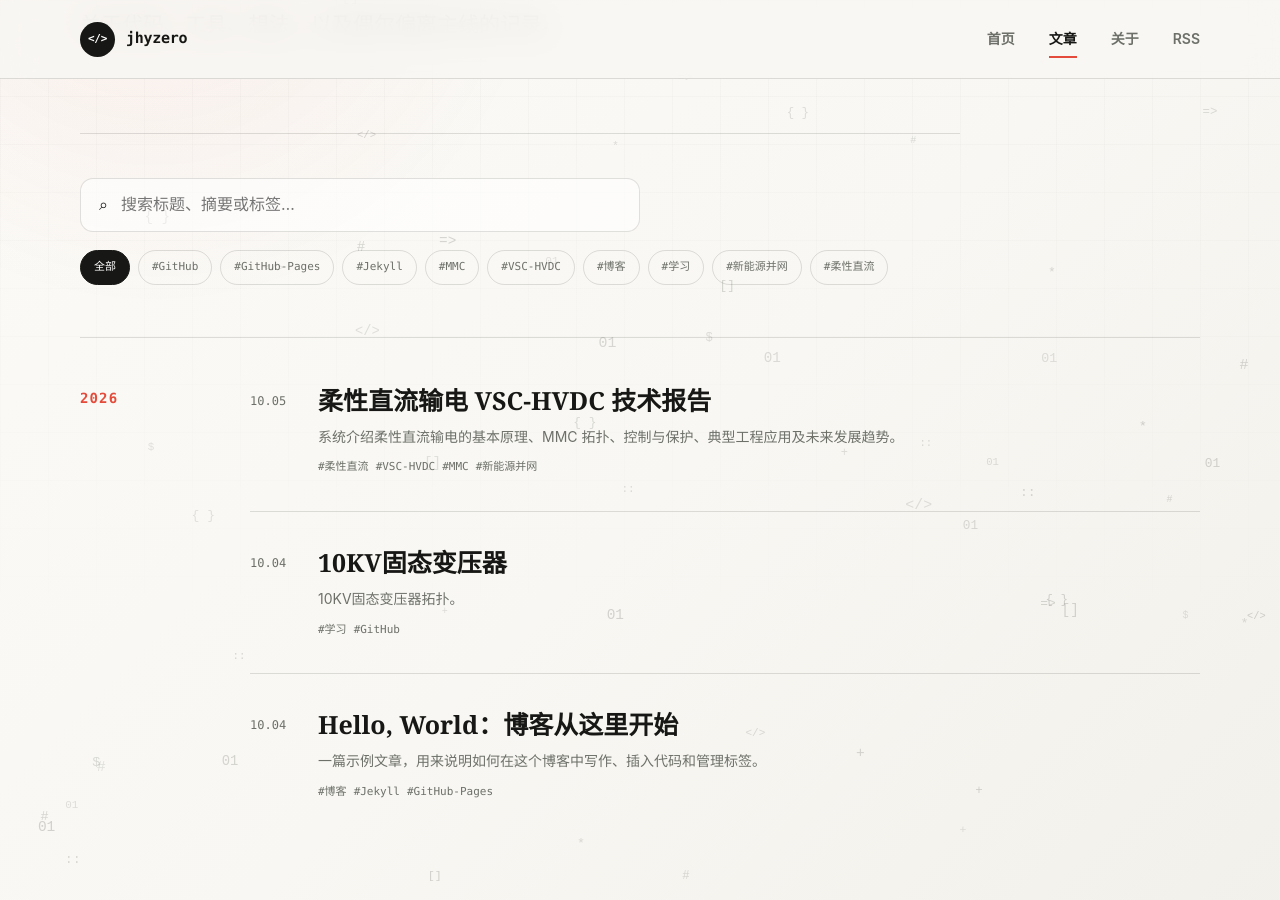
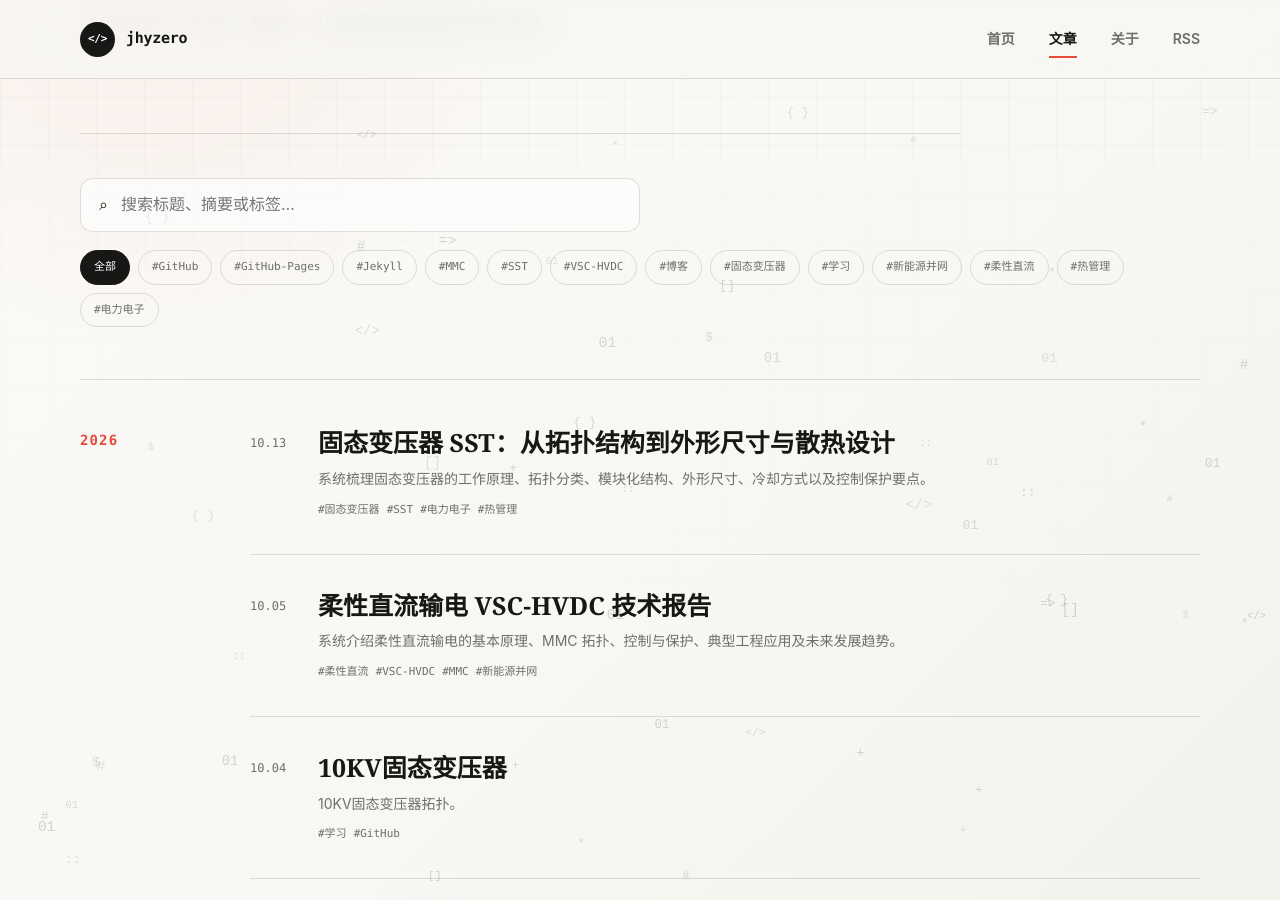
Before and after one commit to jhyzero/jhyzero.github.io, a Jekyll site: the page built from archives.html, in a window 1280 px wide and 900 px high, scrolled down 354 px. Built offline with Jekyll 4.4.1, drawn with Linux system fonts in a browser that asks for light colours; some of the changed lines change nothing that is shown.

Commit message:
Publish SST topology and thermal design article

````diff
--- a/_layouts/default.html
+++ b/_layouts/default.html
@@ -9,6 +9,17 @@
     <link rel="canonical" href="{{ page.url | absolute_url }}">
     <link rel="alternate" type="application/rss+xml" title="{{ site.title }} RSS" href="{{ '/rss.xml' | absolute_url }}">
     <link rel="stylesheet" href="{{ '/assets/css/main.css' | relative_url }}">
+    {% if page.layout == 'post' %}
+    <script>
+      window.MathJax = {
+        tex: {
+          inlineMath: [['$', '$'], ['\\(', '\\)']],
+          displayMath: [['$$', '$$'], ['\\[', '\\]']]
+        }
+      };
+    </script>
+    <script src="https://cdn.jsdelivr.net/npm/mathjax@3/es5/tex-mml-chtml.js" defer></script>
+    {% endif %}
     <script src="{{ '/assets/js/main.js' | relative_url }}" defer></script>
     <script src="{{ '/assets/js/particles.js' | relative_url }}" defer></script>
   </head>
--- /dev/null
+++ b/_posts/2026-10-13-sst-topology-dimensions-thermal-design.md
@@ -0,0 +1,250 @@
+---
+title: "固态变压器 SST：从拓扑结构到外形尺寸与散热设计"
+description: "系统梳理固态变压器的工作原理、拓扑分类、模块化结构、外形尺寸、冷却方式以及控制保护要点。"
+date: 2026-10-13 00:00:00 +0800
+categories: [电力电子]
+tags: [固态变压器, SST, 电力电子, 热管理]
+---
+
+提到变压器，我们通常会想到铁芯、绕组，以及体积不小的工频设备。固态变压器（Solid-State Transformer，SST，也常称电力电子变压器 PET）则把功率半导体、控制系统和高频隔离磁件结合起来，让电压变换进一步扩展为可控制的电能转换。
+
+不过，SST 并不是“没有变压器的变压器”，也不是“把传统变压器换成 SiC 器件”。理解它，需要同时看电气拓扑、绝缘、控制、机械结构和热管理。
+
+本文按照“工作原理—拓扑—模块化—尺寸—散热”的顺序展开。产品尺寸仅作为具体例子，不作为所有 SST 的通用规格；工程计算示例也不代表厂家内部设计。
+
+## 一、SST 是什么：从变压设备到电能接口
+
+传统工频变压器主要利用 50/60 Hz 磁场完成电压变换与电气隔离。SST 则在磁件前后加入电力电子变换级，先把电能转换为适合高频磁件处理的形式，再获得所需的交流或直流输出。
+
+因此，SST 通常包含功率半导体、高频或中频隔离变压器、控制与保护电路。日立的技术介绍也将这些部分列为 SST 的基本组成，并说明其可服务交直流混合供电场景。[日立 SST 技术介绍](https://www.hitachi.com/en/press/articles/2021/03/0326a/)
+
+| 比较项 | 传统工频变压器 | SST |
+|---|---|---|
+| 电压变换 | 以工频磁件和变比为主 | 由变流器、磁件与控制共同实现 |
+| 电气隔离 | 工频变压器 | 中频/高频隔离磁件 |
+| 输出形式 | 通常为交流 | 可按设计提供交流、直流或多端口 |
+| 动态调节 | 单独变压器的能力有限 | 可通过闭环控制调节电压与功率 |
+| 电能质量 | 通常需配套设备处理 | 有源前端可承担部分调节任务 |
+| 工程重点 | 磁件、绝缘、温升和机械强度 | 还包括半导体、软件、EMC、通信与故障协调 |
+
+需要强调：双向功率、无功补偿、故障隔离等能力取决于具体电路与控制配置，并不是所有名为 SST 的产品都具备。SST 也不天然具有储能能力；没有相应储能及离网控制，不能直接把它视为 UPS。
+
+## 二、拓扑怎么分类：先看级数，再看每一级电路
+
+介绍 SST 时，容易把“三级拓扑”“CHB”“DAB”混在一起。实际上它们回答的是不同问题：
+
+- 单级、两级、三级：能量处理链路如何组织。
+- CHB、MMC 等：中压侧具体怎样实现功率变换。
+- DAB、LLC 等：隔离级怎样通过高频磁件传输能量。
+
+### 1. 单级、两级和三级
+
+传统交流输入、交流输出的 SST 分类中，常见单级、带低压直流环节的两级、带高压直流环节的两级，以及具有高低压直流环节的三级结构。[SST 电路配置综述](https://eprints.ncl.ac.uk/249354)
+
+| 类别 | 基本特征 | 主要权衡 |
+|---|---|---|
+| 单级 | 隔离型直接 AC/AC 变换，不设置可独立使用的直流母线 | 链路紧凑，但调制、换流和端口解耦更复杂 |
+| 两级 | 将功能拆成两级，具有高压或低压直流环节的一种典型结构 | 灵活性提高，但端口能力取决于直流环节的位置 |
+| 三级 | AC/DC、隔离 DC/DC、DC/AC 分别承担输入、隔离和输出功能 | 功能分工清晰，也增加器件、损耗与控制协调 |
+
+典型三级交流输出 SST 可表示为：
+
+```text
+中压交流
+   ↓
+有源整流 AC/DC
+   ↓
+高压侧直流环节
+   ↓
+隔离 DC/DC：高频桥＋变压器＋整流桥
+   ↓
+低压侧直流环节
+   ↓
+输出逆变 DC/AC
+   ↓
+低压交流
+```
+
+对于直流充电或直流数据中心供电，常见能量链在低压直流侧结束：
+
+```text
+中压交流 → AC/DC → 高频隔离 DC/DC → 低压直流
+```
+
+它不需要为了套用“三级 SST”这一名称而增加交流逆变器。不同文献和产品的级数命名可能不同，判断时应看实际电路，而不是只看名称。
+
+### 2. 中压侧：CHB、MMC 与多电平电路
+
+中压电压不能简单由一只普通低压开关器件承担。解决思路包括采用更高耐压器件，以及让多个单元串联分担电压。
+
+| 电路 | 结构特点 | 需要解决的问题 |
+|---|---|---|
+| CHB，级联 H 桥 | 多个全桥单元级联形成多电平电压 | 单元能量与电压平衡、浮置供电、同步和旁路 |
+| MMC，模块化多电平 | 多个子模块组成桥臂，适合电压和容量扩展 | 子模块电容平衡、桥臂环流与故障处理 |
+| NPC/ANPC/T 型等 | 通过多电平结构改善电压阶跃及部分器件应力 | 中点平衡、换流路径与各器件损耗分配 |
+
+MMC 或 CHB 并不自动等于 SST。是否属于本文讨论的隔离型 SST，还要看后续隔离磁件、端口和完整系统功能。
+
+### 3. 隔离级：DAB 与谐振方案
+
+DAB（Dual Active Bridge，双有源桥）由原边有源全桥、副边有源全桥、高频变压器和传输电感构成。改变两侧桥输出方波的相位关系，可以调节传输功率。
+
+```text
+原边直流 → 有源全桥 → 传输电感＋高频变压器 → 有源全桥 → 副边直流
+```
+
+DAB 适合研究双向功率传输，但并非所有工作点都能达到软开关。轻载、电压比失配和相移选择会影响环流及器件电流应力。LLC、CLLLC 等谐振方案也可作为隔离级选择，但必须比较电压范围、调节方式、双向需求及软开关区域。[TI DAB 参考设计](https://www.ti.com/tool/TIDA-010054)
+
+## 三、中压 SST 为什么采用模块化结构
+
+一种有代表性的模块化实现是：高压侧串联分担电压，隔离后的低压侧并联分担电流。
+
+```text
+中压侧：多个 AC/DC 模块的交流端口串联
+             │            │            │
+          隔离 DC/DC     隔离 DC/DC     隔离 DC/DC
+             │            │            │
+低压侧：─────┴────────────┴────────────┴─────公共直流母线
+```
+
+Typhoon HIL 公开的 SST 仿真示例采用 CHB 前端，每个单元后接 DAB，DAB 输出并联，并分别处理前端电压平衡和输出功率分配。[CHB＋DAB 示例](https://www.typhoon-hil.com/documentation/typhoon-hil-application-notes/References/solid_state_transformer.html)
+
+模块化的收益是电压分担、容量扩展和维护分区，但也带来额外任务：串联侧要均压与协调能量，并联侧要均流与抑制环流，控制及辅助电源要满足浮置电位下的绝缘要求。
+
+N+X 冗余也不能简单理解为“多放几块模块就能不停机”。它涉及可用电压、调制裕量、剩余模块功率、旁路及故障隔离。正常受控退出和桥臂短路、绝缘击穿等破坏性故障，不应混为一谈。
+
+## 四、SST 为什么可能更紧凑，但不能简单按频率缩小
+
+提高磁件工作频率，是 SST 提升功率密度的重要手段之一。以对称全桥方波为例，磁通关系可写成：
+
+\[
+B_{pk}=\frac{V}{4fNA_e}
+\]
+
+其中 V 为施加在绕组上的方波幅值，f 为频率，N 为匝数，Ae 为有效磁芯截面积。在其他约束允许时，提高频率有机会减小磁件。
+
+但是，高频化还会增加开关损耗、高频铜损、EMI 及绝缘设计难度；漏感、寄生电容、散热、窗口和制造工艺也会限制继续缩小。高频变压器设计本质上是效率、质量、体积和频率之间的优化，而非简单按 1/f 缩放。[EPFL 中频变压器设计研究](https://infoscience.epfl.ch/record/261304/files/2019_IEEE_TPE_Mogorovic.pdf)
+
+更重要的是，磁件变小不等于整机同比例变小。SST 机柜还需要容纳功率模块、电容、电抗器、母排、保护、控制、绝缘分区及冷却系统。
+
+## 五、外形尺寸怎么看：模块、机柜和场站必须分清
+
+SST 没有统一的外形尺寸。尺寸取决于输入电压、功率、端口、模块数量、冗余、绝缘、防护和冷却，以及统计边界中是否包含中压开关柜与冷却外设。
+
+以下两个例子分别说明模块级与机柜级尺寸，不能直接进行整机功率密度比较：
+
+| 公开例子 | 尺寸 | 正确理解 |
+|---|---|---|
+| TI TIDA-011012，50 kW 参考设计 | 单模块 850×300×80 mm | 参考设计单模块，不是完整中压 SST 整机；TI 说明组装板用于测试验证，不提供销售 |
+| 为光充电型 SST 官网参数表 | 1.25 MW 机型：宽×深×高 3600×1500×2400 mm | 具体机型的产品尺寸，不是 1 MW 尺寸，更不是所有 SST 尺寸 |
+
+来源：[TI 参考设计](https://www.ti.com/tool/TIDA-011012)、[为光官网参数图](https://www.weiguangenergy.com/upload/default/20260128/0af0e06b88213088d30a707701f73588.png)。为光尺寸采用官网图表口径；安装仍应以对应机型外形图为准，不同资料的轴向排列可能存在差异。
+
+对上述为光机型，外形包络体积约 12.96 m³，几何底面积约 5.4 m²。它们都是由公布尺寸计算的值，不代表实际安装占地：门开启、检修、接线、中压设备和外置冷却系统可能需要额外空间。
+
+因此，博客里不宜写“SST 一般只有某个固定尺寸”。更准确的表达是：**SST 可通过高频化与模块化提高功率密度，但整机尺寸必须结合电压、功率和系统边界讨论。**
+
+## 六、机柜里除了功率模块，还有哪些部分
+
+从功能上看，SST 通常需要以下分区，而非只把几块电路板塞进柜子：
+
+- 中压接口：接入、测量、保护和联锁，可能由外部开关设备承担。
+- 功率变换区：前端模块、隔离级和高频磁件。
+- 直流配电区：电容、母排、支路保护和输出接口。
+- 控制辅助区：主控、本地控制、采样、通信与辅助供电。
+- 热管理区：风道、冷板、泵、换热器及监测。
+
+具体布局由厂家结构设计决定。高低压分区、对地绝缘、模块更换空间、低电感母排以及冷却泄漏路径，往往比“尽量装得紧”更重要。
+
+低压侧的大电流尤其容易被忽略。以 1 MW 直流输出为例：
+
+\[
+I=P/U
+\]
+
+800 V 时约 1250 A，750 V 时约 1333 A。于是接头电阻、母排温升、支路均流和故障反灌，都成为系统级设计任务。输出端电压较低，并不意味着它的结构和保护更简单。
+
+## 七、散热方式：先算损耗，再选择冷却
+
+### 1. SST 主要有哪些热源
+
+热源不仅是 SiC 或 IGBT。还包括高频变压器铁损与铜损、电感损耗、电容 ESR、母排与接头损耗，以及驱动、辅助电源、风机和泵的耗电。
+
+若输出功率为 Pout，效率为 η，则在相同计量边界下：
+
+\[
+P_{loss}=P_{out}\left(\frac{1}{\eta}-1\right)
+\]
+
+例如，在 1 MW 输出点效率若达到 98.5%，损耗仍约 15.2 kW。这里是条件计算，不能因为产品标有“最高效率 98.5%”，就推断额定、高温和全负载范围损耗都是这个值。
+
+热管理还需看局部热点。十几千瓦总损耗可能集中在少数芯片与绕组，平均分摊到整个柜体会掩盖问题。
+
+### 2. 常见冷却路线
+
+| 方式 | 主要特点 | 需要关注的限制 |
+|---|---|---|
+| 自然冷却 | 无风机/泵，结构简单 | 适用于允许热流密度较低的部件或结构；不能随意推广至高密度大功率整机 |
+| 强迫风冷 | 通过散热器、风道与风机移热 | 环境温度、海拔、积尘、滤网、噪声和风道阻力 |
+| 液冷 | 冷板和回路更直接地移除高热流密度热点 | 流量分配、压降、泄漏、腐蚀、防冻、维护和绝缘 |
+| 混合冷却 | 功率器件液冷，其他部件按需要风冷或导热 | 多条热路径及冷却系统的协调 |
+
+功率电子研究中，风冷具有简单、成本较低的优势；液冷可更有效地处理局部热点，但系统成本和维护要求更高。[中压隔离变换器液冷研究](https://arxiv.org/abs/2310.03577)
+
+MW 级并不自动等于必须液冷，几十 kW 也不自动等于只能风冷。选择取决于损耗密度、环境、可靠性、维护和可用冷却设施。上述路线是通用工程比较，不是对为光具体机型冷却方式的确认。
+
+### 3. 液冷并不是接上水管就结束了
+
+液冷的热量搬运可用下式初估：
+
+\[
+Q=\dot{m}c_p\Delta T
+\]
+
+但选泵还需要压降曲线，选冷板需要热点和分流分析，选换热器需要环境温度与温差条件。同一流量下，不同冷却液的比热、粘度和温度也会改变效果。
+
+中压系统还要检查冷却回路的电气路径。去离子水不是永久绝缘体，冷板、软管、管路和换热器均需与各单元电位、漏电路径及电导监测联合设计。[Semikron Danfoss 功率半导体应用手册，冷却章节](https://assets.danfoss.com/documents/latest/524410/AB509142199100en-000202.pdf)
+
+不同位置也未必采用相同回路：半导体需要控制结温，高频磁件要处理绕组热点，电容更关注长期温度与寿命，控制板则要避免受热风和凝露影响。
+
+### 4. 温度不能只看冷却液和散热器
+
+芯片到环境之间存在热阻链。最简单的稳态局部关系可写成：
+
+\[
+T_j\approx T_c+P_{device}R_{thJC}
+\]
+
+动态工况还应使用瞬态热阻模型。冷却液温度不等于壳温，壳温也不等于结温；多个芯片的热耦合、重复功率循环和导热界面老化，都可能影响寿命。
+
+Semikron Danfoss 也强调，器件差异要在实际电压、频率与冷却条件下比较，不能只凭数据手册的一个额定值做判断。[应用设计支持](https://www.semikron-danfoss.com/service-support/application-support)
+
+## 八、控制和保护：SST 真正复杂的另一半
+
+SST 的控制不是只调一个输出电压。模块化系统往往同时需要控制电网电流、直流母线、单元能量、并联均流和端口功率，并协调启动、退出与故障状态。
+
+工程中尤其需要区分三件事：
+
+1. 停止 PWM，不一定阻断二极管或并联电源形成的所有电流路径。
+2. 断开电网，不一定消除内部电容储能。
+3. 快速限流，不等于已经完成机械隔离和安全放电。
+
+因此，保护设计应沿完整故障能量路径考虑，覆盖桥臂短路、母线故障、绝缘异常、过温、冷却失效与通信失联，而不是笼统地写一句“SST 具有故障隔离能力”。
+
+也应避免声称 SST 必然比工频变压器效率更高。比如三个变换级若各为 99%，简单串联后的效率约 97.0%；这只是演算，不是某产品的性能。对于直流负载，SST 可能省去传统系统的一些变换环节，最终是否更优应比较相同输入、输出和辅助设施边界下的整条供电链路。
+
+## 九、应用方向与结语
+
+SST 适合讨论的应用包括中压直挂充电、直流数据中心、交直流混合微电网、储能与柔性配电，以及牵引等对体积和控制能力有要求的场景。它提供的是一种更可控的电能接口，具体收益取决于系统需求和产品实现。[日立技术介绍](https://www.hitachi.com/en/press/articles/2021/03/0326a/)、[Delta SST 平台介绍](https://www.delta-americas.com/en-US/products/solid-state-transformer/ALL/)
+
+理解 SST，可以抓住三句话：
+
+- **电气上，它是带隔离功能的电力电子变换系统，而不只是一个高频变压器。**
+- **结构上，高频磁件更紧凑，不代表整机和场站按同一比例缩小。**
+- **热管理上，要同时优化效率、热点、绝缘与维护，而不只是比较风冷和液冷。**
+
+SST 的价值不是单纯“用硅替代铜和铁”，而是将电压变换、功率控制和交直流接口组织成一个完整系统。其挑战也恰恰在于：电路、磁件、软件、绝缘、机械与散热必须共同工作。
+
+---
+
+资料核对日期：2026-10-13。本文用于知识介绍，不构成设备设计、操作或合规依据。商业产品的尺寸、效率与环境指标请以对应机型最新版资料为准。
````
